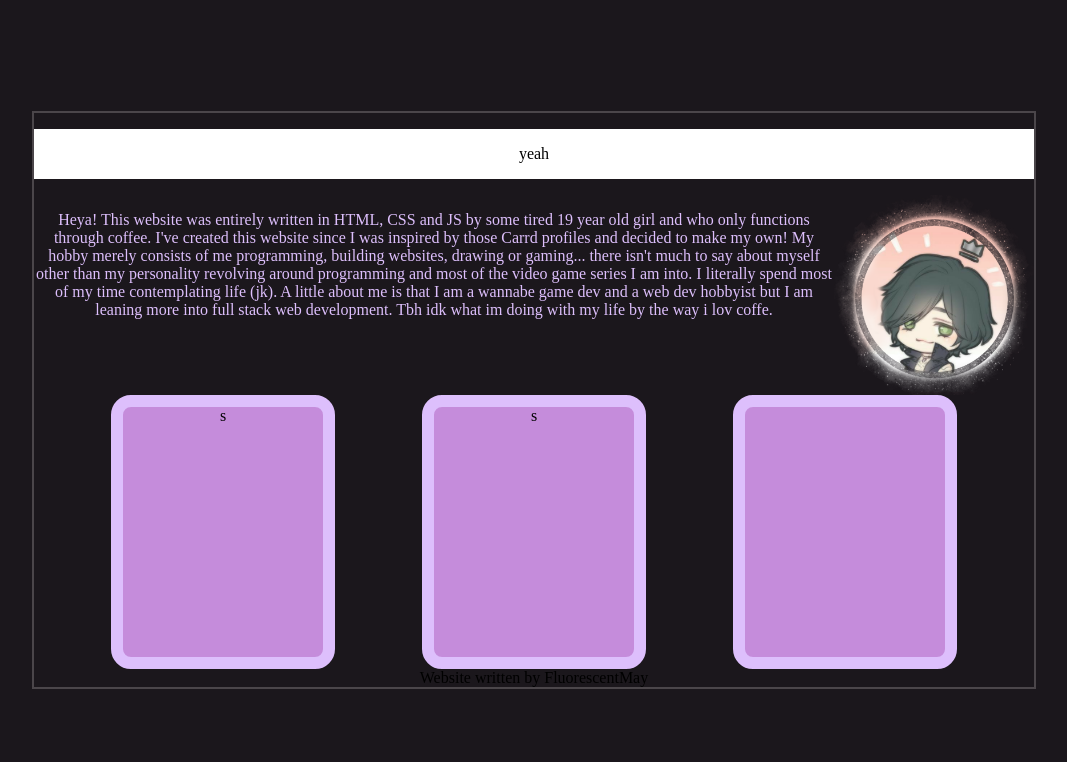
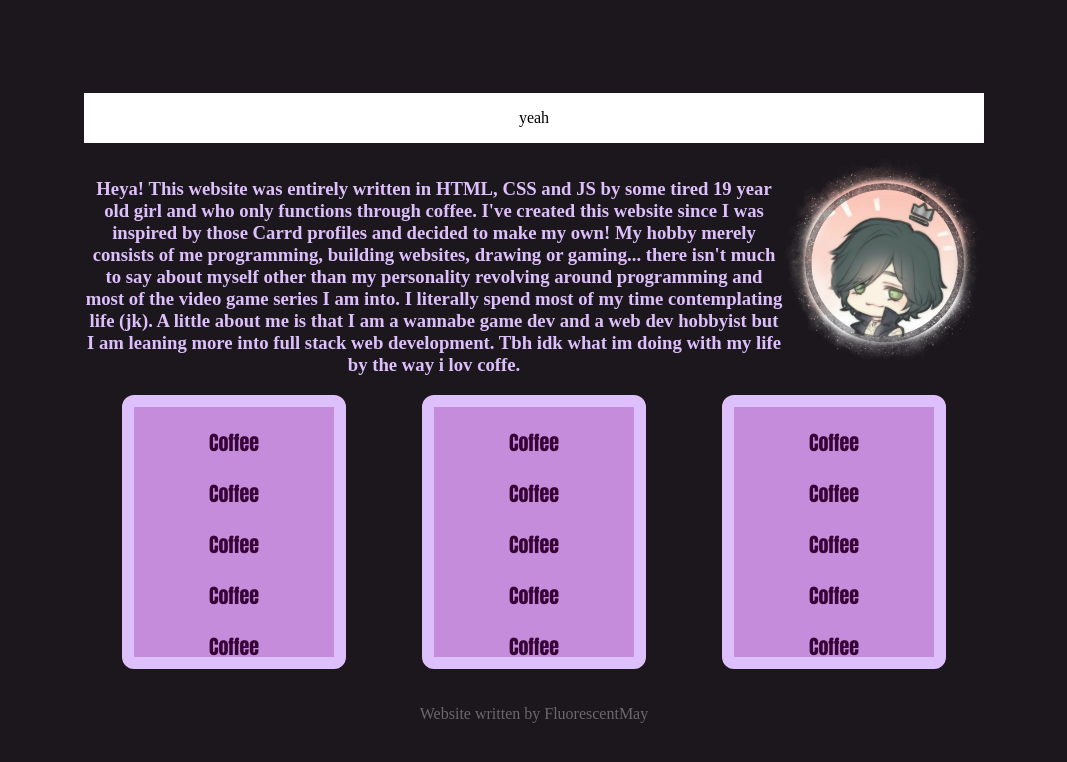
Before and after one commit to GlitzyIsBored/omg-fluory, a React (Vite) app: page / in a window 1280 px wide. Shown: the top 762 px of the page, without its empty margins (106-1173 px from the left). Built offline with nearby package versions, Linux system fonts and the light colour scheme.

Commit message:
omg change

```diff
--- a/src/Omg.jsx
+++ b/src/Omg.jsx
@@ -17,7 +17,7 @@ const Omg = () => {
       <p style={styles}>yeah</p>
       <section id="desc">
         <Desc />
-        <img src="src\assets\Main\Icon_V3.png" width={200} />
+        <img src="src\assets\Main\Icon_V3.png" width={200} height={200} />
       </section>
       <Grid />
       <Footer />
--- a/src/Omg.scss
+++ b/src/Omg.scss
@@ -16,8 +16,8 @@ body {
 
 //main
 #main {
-    border: 2px solid rgb(75 70 74);
-    max-width: 1000px;
+    //border: 2px solid rgb(75 70 74);
+    max-width: 900px;
     margin-left: auto;
     margin-right: auto;
     display: block;
@@ -25,12 +25,13 @@ body {
 
 #desc {
     display: flex;
+    font-family: "Times New Roman", Times, serif;
 }
 
 // Boxes
 #box-container {
     display: flex;
-    justify-content: space-evenly;
+    justify-content: space-around;
 }
 
 .box {
@@ -38,7 +39,15 @@ body {
     width: 200px;
     background-color: $box-boxColour;
     border: solid $box-borderColour 12px;
-    border-radius: 20px;
+    font-family: Impact, "Arial Narrow Bold", sans-serif;
+    font-size: 20px;
+    color: rgb(53, 2, 54);
+    border-radius: 12px;
     margin-right: 10px;
     margin-left: 10px;
 }
+
+#footer {
+    color: dimgrey;
+    padding-top: 4%;
+}
--- a/src/components/Desc.jsx
+++ b/src/components/Desc.jsx
@@ -1,7 +1,7 @@
 const Desc = () => {
   return (
     <div>
-      <p style={{ color: "rgb(221, 191, 252)" }}>
+      <h3 style={{ color: "rgb(221, 191, 252)" }}>
         Heya! This website was entirely written in HTML, CSS and JS by some
         tired 19 year old girl and who only functions through coffee. I've
         created this website since I was inspired by those Carrd profiles and
@@ -12,7 +12,7 @@ const Desc = () => {
         contemplating life (jk). A little about me is that I am a wannabe game
         dev and a web dev hobbyist but I am leaning more into full stack web
         development. Tbh idk what im doing with my life by the way i lov coffe.
-      </p>
+      </h3>
     </div>
   );
 };
--- a/src/components/Footer.jsx
+++ b/src/components/Footer.jsx
@@ -3,7 +3,7 @@ import React from "react";
 function Footer() {
   return (
     <div>
-      <footer>Website written by FluorescentMay</footer>
+      <footer id="footer">Website written by FluorescentMay</footer>
     </div>
   );
 }
--- a/src/components/Grid.jsx
+++ b/src/components/Grid.jsx
@@ -1,9 +1,27 @@
 const Grid = () => {
   return (
     <section id="box-container">
-      <div class="box box-1">s</div>
-      <div class="box box-2">s</div>
-      <div class="box box-3"></div>
+      <div class="box box-1">
+        <p style={{ fontWeight: "bold" }}>Coffee</p>
+        <p>Coffee</p>
+        <p>Coffee</p>
+        <p>Coffee</p>
+        <p>Coffee</p>
+      </div>
+      <div class="box box-2">
+        <p style={{ fontWeight: "bold" }}>Coffee</p>
+        <p>Coffee</p>
+        <p>Coffee</p>
+        <p>Coffee</p>
+        <p>Coffee</p>
+      </div>
+      <div class="box box-3">
+        <p style={{ fontWeight: "bold" }}>Coffee</p>
+        <p>Coffee</p>
+        <p>Coffee</p>
+        <p>Coffee</p>
+        <p>Coffee</p>
+      </div>
     </section>
   );
 };
```
Also changed, not shown: src/components/Navbar.jsx (added, +9 -0 lines).
